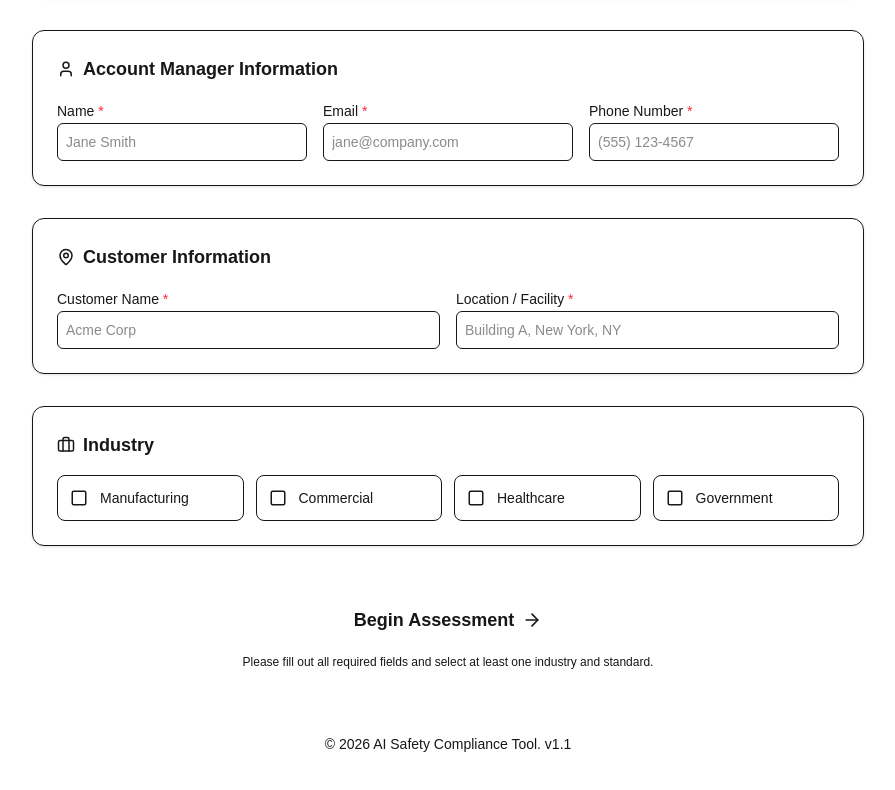
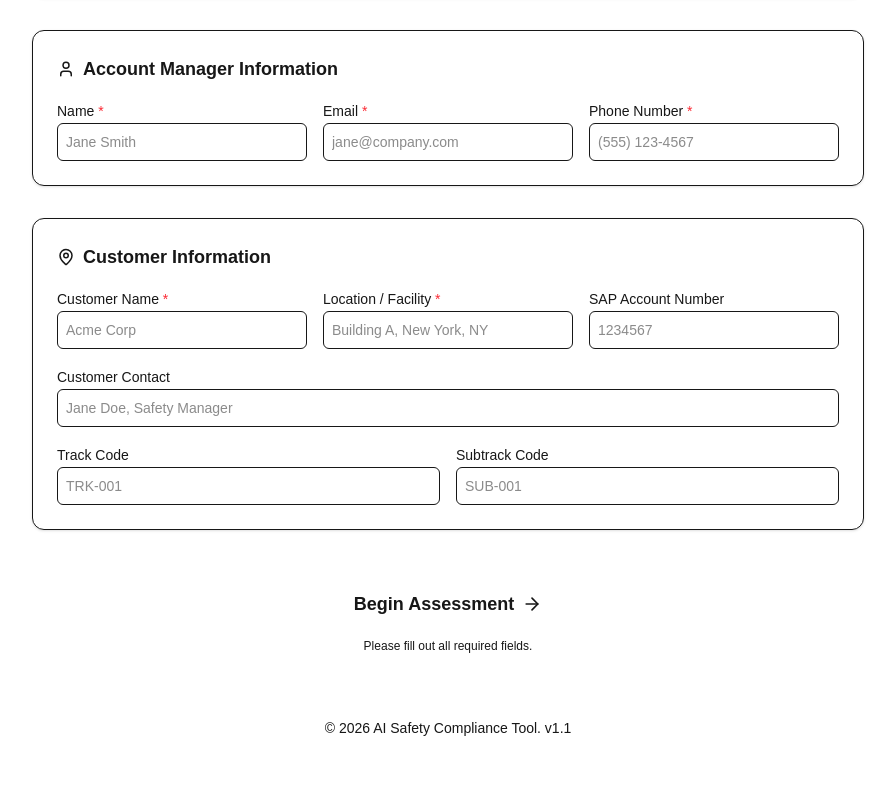
Before and after one commit to SafetyCSP/2026-Safety-Assessment, a Next.js app: page / in a window 1280 px wide. Shown: the part 462-1252 px from the top of the page, without its empty margins (192-1087 px from the left). Built offline with nearby package versions, Linux system fonts and the light colour scheme.

Commit message:
Add SAP, contact, track code fields; remove industry selector

```diff
--- a/src/app/report/page.tsx
+++ b/src/app/report/page.tsx
@@ -199,7 +199,10 @@ function ReportContent() {
                                     <h4 className="text-xs uppercase font-bold text-muted-foreground tracking-wider border-b pb-1 mb-2">Customer</h4>
                                     <div className="font-medium">{config.customer.name}</div>
                                     <div className="text-muted-foreground">{config.customer.location}</div>
-                                    <div className="text-xs text-muted-foreground mt-1">Industry: {config.industry.join(", ")}</div>
+                                    {config.customer.sapAccountNumber && <div className="text-xs text-muted-foreground mt-1">SAP: {config.customer.sapAccountNumber}</div>}
+                                    {config.customer.contact && <div className="text-xs text-muted-foreground">Contact: {config.customer.contact}</div>}
+                                    {config.customer.trackCode && <div className="text-xs text-muted-foreground">Track: {config.customer.trackCode}{config.customer.subtrackCode ? ` / ${config.customer.subtrackCode}` : ''}</div>}
+                                    {config.industry && config.industry.length > 0 && <div className="text-xs text-muted-foreground mt-1">Industry: {config.industry.join(", ")}</div>}
                                 </div>
 
                                 <div className="space-y-1">
--- a/src/components/StartAssessmentForm.tsx
+++ b/src/components/StartAssessmentForm.tsx
@@ -4,7 +4,7 @@ import React, { useState } from 'react';
 import { useRouter } from 'next/navigation';
 import { useAssessment } from '@/context/AssessmentContext';
 import { AssessmentConfig } from '@/types/standards';
-import { ArrowRight, CheckSquare, Square, User, MapPin, Briefcase, FileText } from 'lucide-react';
+import { ArrowRight, CheckSquare, Square, User, MapPin, FileText } from 'lucide-react';
 import { cn } from '@/lib/utils';
 
 export function StartAssessmentForm() {
@@ -22,11 +22,13 @@ export function StartAssessmentForm() {
 
     const [customerName, setCustomerName] = useState('');
     const [customerLocation, setCustomerLocation] = useState('');
+    const [sapAccountNumber, setSapAccountNumber] = useState('');
+    const [customerContact, setCustomerContact] = useState('');
+    const [trackCode, setTrackCode] = useState('');
+    const [subtrackCode, setSubtrackCode] = useState('');
 
-    const [industries, setIndustries] = useState<string[]>([]);
     const [standards, setStandards] = useState<string[]>([]);
 
-    const INDUSTRIES = ['Manufacturing', 'Commercial', 'Healthcare', 'Government'];
     const STANDARDS = ['OSHA 1910', 'The Joint Commission', 'DNV'];
 
     const toggleSelection = (list: string[], setList: (s: string[]) => void, item: string) => {
@@ -54,8 +56,11 @@ export function StartAssessmentForm() {
             customer: {
                 name: customerName,
                 location: customerLocation,
+                sapAccountNumber: sapAccountNumber,
+                contact: customerContact,
+                trackCode: trackCode,
+                subtrackCode: subtrackCode,
             },
-            industry: industries,
             standards: standards,
         };
 
@@ -70,7 +75,7 @@ export function StartAssessmentForm() {
         }, 500);
     };
 
-    const isFormValid = assessorName && amName && customerName && industries.length > 0;
+    const isFormValid = assessorName && amName && customerName;
 
     return (
         <form onSubmit={handleSubmit} className="space-y-8 animate-in fade-in slide-in-from-bottom-4 duration-500">
@@ -126,7 +131,7 @@ export function StartAssessmentForm() {
 
             {/* 3. Customer Info */}
             <Section title="Customer Information" icon={<MapPin size={18} />}>
-                <div className="grid grid-cols-1 md:grid-cols-2 gap-4">
+                <div className="grid grid-cols-1 md:grid-cols-3 gap-4">
                     <Input
                         label="Customer Name"
                         value={customerName}
@@ -141,20 +146,34 @@ export function StartAssessmentForm() {
                         placeholder="Building A, New York, NY"
                         required
                     />
+                    <Input
+                        label="SAP Account Number"
+                        value={sapAccountNumber}
+                        onChange={setSapAccountNumber}
+                        placeholder="1234567"
+                    />
                 </div>
-            </Section>
-
-            {/* 4. Industry Selection */}
-            <Section title="Industry" icon={<Briefcase size={18} />}>
-                <div className="grid grid-cols-2 sm:grid-cols-4 gap-3">
-                    {INDUSTRIES.map(ind => (
-                        <Checkbox
-                            key={ind}
-                            label={ind}
-                            checked={industries.includes(ind)}
-                            onChange={() => toggleSelection(industries, setIndustries, ind)}
-                        />
-                    ))}
+                <div className="grid grid-cols-1 md:grid-cols-1 gap-4 mt-4">
+                    <Input
+                        label="Customer Contact"
+                        value={customerContact}
+                        onChange={setCustomerContact}
+                        placeholder="Jane Doe, Safety Manager"
+                    />
+                </div>
+                <div className="grid grid-cols-1 md:grid-cols-2 gap-4 mt-4">
+                    <Input
+                        label="Track Code"
+                        value={trackCode}
+                        onChange={setTrackCode}
+                        placeholder="TRK-001"
+                    />
+                    <Input
+                        label="Subtrack Code"
+                        value={subtrackCode}
+                        onChange={setSubtrackCode}
+                        placeholder="SUB-001"
+                    />
                 </div>
             </Section>
 
@@ -177,7 +196,7 @@ export function StartAssessmentForm() {
                 </button>
                 {!isFormValid && (
                     <p className="text-center text-xs text-muted-foreground mt-2">
-                        Please fill out all required fields and select at least one industry and standard.
+                        Please fill out all required fields.
                     </p>
                 )}
             </div>
--- a/src/types/standards.ts
+++ b/src/types/standards.ts
@@ -11,8 +11,12 @@ export interface AssessmentConfig {
     customer: {
         name: string;
         location: string;
+        sapAccountNumber?: string;
+        contact?: string;
+        trackCode?: string;
+        subtrackCode?: string;
     };
-    industry: string[];
+    industry?: string[];
     standards: string[];
 }
 
```
